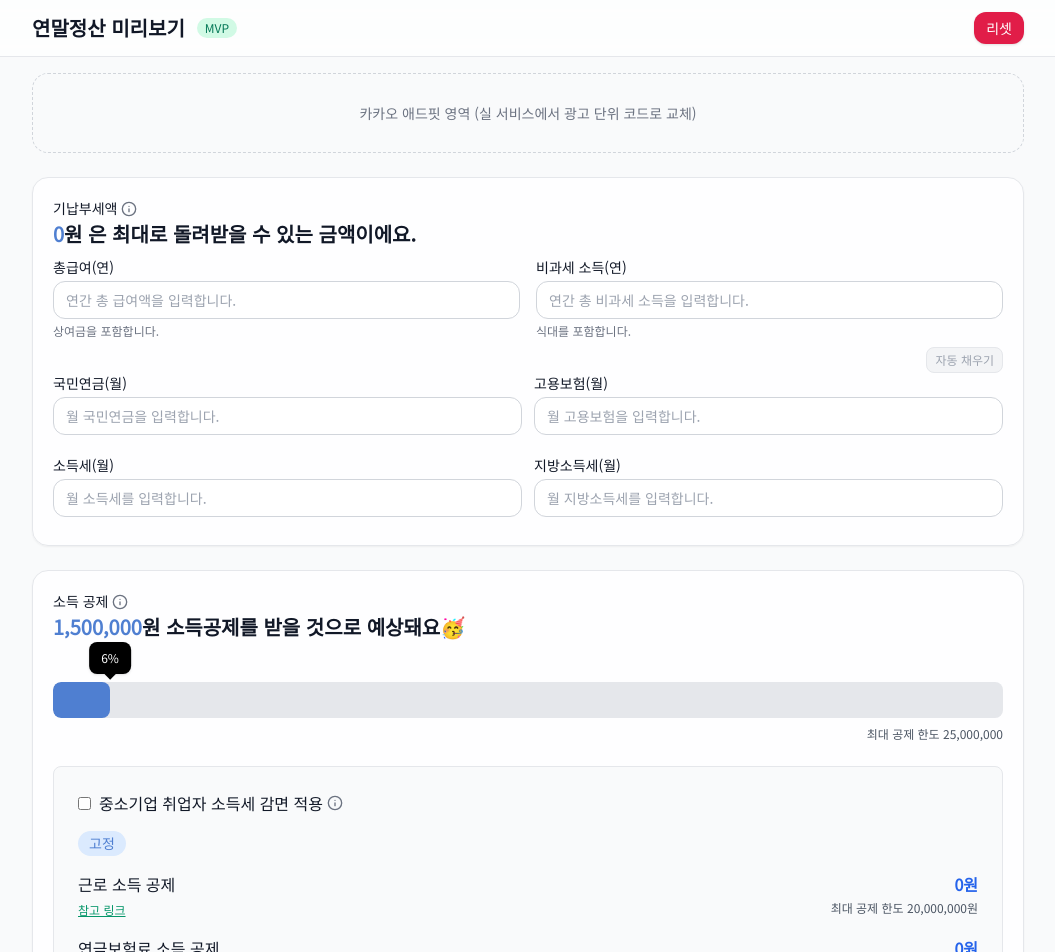
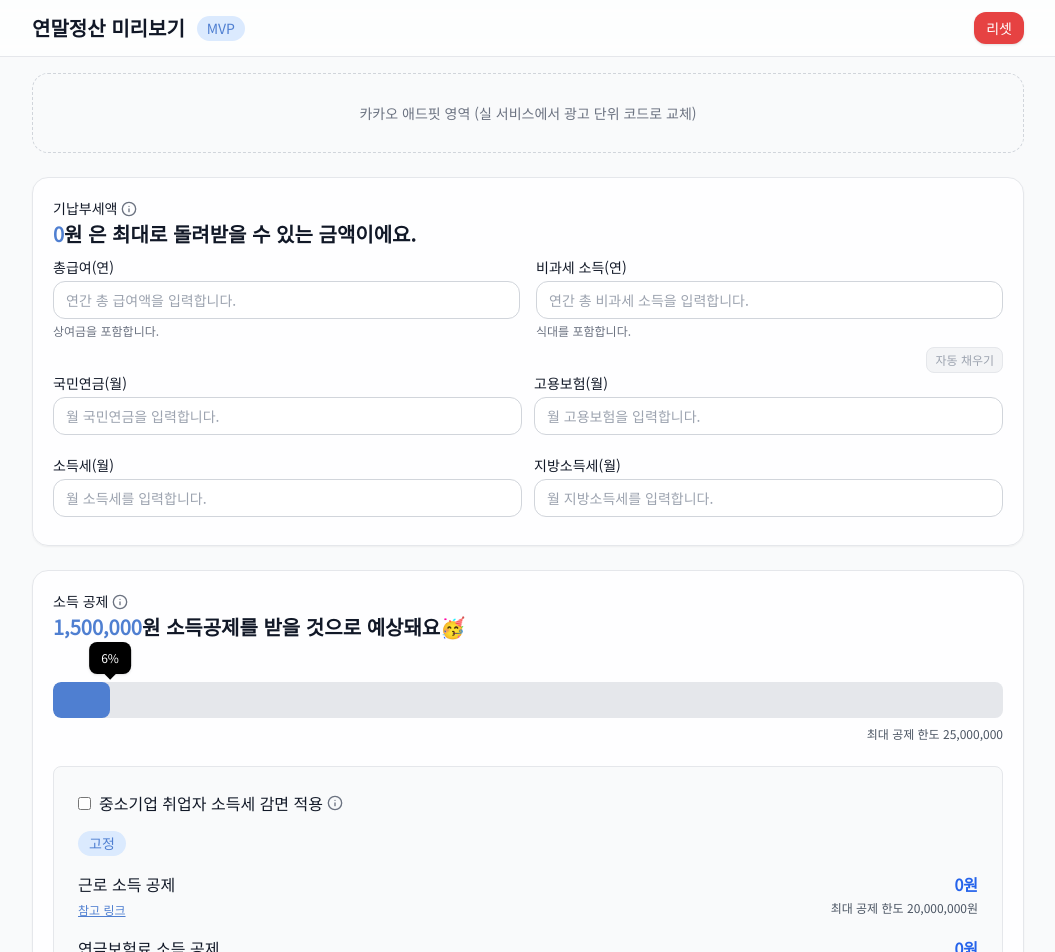
Before and after one commit to parkjooyoung0608/tax-preview, a Next.js app: page / in a window 1280 px wide. Shown: the top 952 px of the page, without its empty margins (112-1167 px from the left). Built offline with nearby package versions, Linux system fonts and the light colour scheme.

Commit message:
refactor: tailwind dark 속성 제거 + 브랜드 컬러로 수정

```diff
--- a/src/components/Header.tsx
+++ b/src/components/Header.tsx
@@ -1,19 +1,17 @@
-import React from "react";
+import Tag from "@components/Tag";
 
 export default function Header({ onClickReset }: { onClickReset: () => void }) {
   return (
-    <header className="sticky top-0 z-10 backdrop-blur bg-white/70 dark:bg-gray-900/60 border-b border-gray-200 dark:border-gray-800">
+    <header className="sticky top-0 z-10 backdrop-blur bg-white/70 border-b border-gray-200">
       <div className="max-w-5xl mx-auto px-4 py-3 flex items-center justify-between">
         <div className="flex items-center gap-3">
           <span className="text-xl font-bold">연말정산 미리보기</span>
-          <span className="px-2 py-0.5 text-xs rounded-full bg-emerald-100 text-emerald-700 dark:bg-emerald-900/40 dark:text-emerald-200">
-            MVP
-          </span>
+          <Tag title="MVP" />
         </div>
         <div className="flex items-center gap-3">
           <button
             onClick={onClickReset}
-            className="px-3 py-1.5 rounded-xl bg-rose-600 hover:bg-rose-700 text-white text-sm shadow"
+            className="px-3 py-1.5 rounded-xl bg-brand-red hover:bg-rose-700 text-white text-sm shadow"
           >
             리셋
           </button>
--- a/src/components/Home.tsx
+++ b/src/components/Home.tsx
@@ -292,12 +292,12 @@ export default function HomeScreen() {
   }, []);
 
   return (
-    <div className="min-h-screen bg-gray-50 text-gray-900 dark:bg-gray-900 dark:text-gray-100">
+    <div className="min-h-screen bg-gray-50 text-gray-900">
       <Header onClickReset={resetSalaryDetail} />
 
       {/* 광고 배너(샘플) */}
       <div className="max-w-5xl mx-auto px-4 mt-4">
-        <div className="w-full h-20 rounded-2xl border border-dashed border-gray-300 dark:border-gray-700 flex items-center justify-center text-sm text-gray-500">
+        <div className="w-full h-20 rounded-2xl border border-dashed border-gray-300 flex items-center justify-center text-sm text-gray-500">
           카카오 애드핏 영역 (실 서비스에서 광고 단위 코드로 교체)
         </div>
       </div>
@@ -929,7 +929,7 @@ export default function HomeScreen() {
         <section>
           <Card>
             <Category title="참고 및 면책" />
-            <ul className="text-sm space-y-2 text-gray-600 dark:text-gray-300">
+            <ul className="text-sm space-y-2 text-gray-600">
               <li>
                 본 도구는 <b>참고용</b>입니다. 실제 연말정산은 국세청 고지 및
                 회사 원천징수 내역을 따릅니다.
--- a/src/components/InputNumber.tsx
+++ b/src/components/InputNumber.tsx
@@ -40,7 +40,7 @@ export default function InputNumber({
         type="text"
         inputMode="numeric"
         placeholder={placeholder}
-        className="px-3 py-2 rounded-xl border border-gray-300 dark:border-gray-700 bg-white dark:bg-gray-900 focus:outline-none focus:ring-2 focus:ring-emerald-500"
+        className="px-3 py-2 rounded-xl border border-gray-300 bg-white focus:outline-none focus:ring-2 focus:ring-brand-blue-"
         value={formatNumberWithComma(inputValue)}
         onChange={handleChange}
       />
--- a/src/components/Tag.tsx
+++ b/src/components/Tag.tsx
@@ -1,6 +1,6 @@
 export default function Tag({ title }: { title: string }) {
   return (
-    <span className="w-12 text-center px-2 py-0.5 text-[14px] rounded-full bg-blue-100 text-brand-blue dark:bg-blue-900/40 dark:text-blue-200">
+    <span className="w-12 text-center px-2 py-0.5 text-[14px] rounded-full bg-blue-100 text-brand-blue">
       {title}
     </span>
   );
--- a/src/components/TaxResult.tsx
+++ b/src/components/TaxResult.tsx
@@ -25,7 +25,7 @@ export default function TaxResult({
 
   return (
     <section className="grid md:grid-cols-1 gap-6">
-      <div className="bg-white w-full py-4 rounded-2xl border border-gray-300 dark:border-gray-700 text-center content-center">
+      <div className="bg-white w-full py-4 rounded-2xl border border-gray-300 text-center content-center">
         <Category
           title="차감징수액"
           tooltipContent="내가 내야 할 세금에서 이미 낸 세금을 뺀 금액이에요. 결과가 +면 더 내야 하고, -면 돌려받아요."
--- a/src/components/ui/Card.tsx
+++ b/src/components/ui/Card.tsx
@@ -1,6 +1,6 @@
 export default function Card({ children }: { children: React.ReactNode }) {
   return (
-    <section className="rounded-2xl p-5 bg-white/90 dark:bg-gray-800 border border-gray-200 dark:border-gray-800 shadow-sm">
+    <section className="rounded-2xl p-5 bg-white/90 border border-gray-200 shadow-sm">
       {children}
     </section>
   );
--- a/src/components/ui/RefLink.tsx
+++ b/src/components/ui/RefLink.tsx
@@ -1,7 +1,7 @@
 export default function RefLink({ url }: { url: string }) {
   return (
     <a
-      className="inline-block text-xs underline text-emerald-600 dark:text-emerald-400"
+      className="inline-block text-xs underline text-brand-blue"
       href={url}
       target="_blank"
       rel="noreferrer"
```
